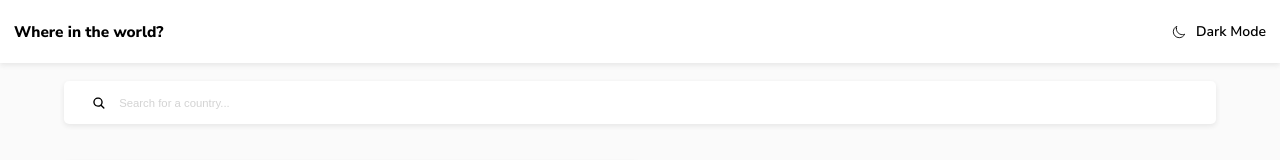
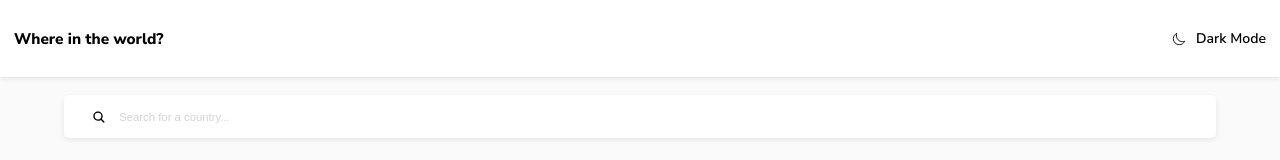
Before and after one commit to KasraTabrizi/rest-countries-api, a React (Create React App) app: page / in a window 1280 px wide. Shown: the top 160 px of the page. Built offline with nearby package versions, Linux system fonts and the light colour scheme; no server answers.

Commit message:
header padding

```diff
--- a/src/components/Header/header.module.scss
+++ b/src/components/Header/header.module.scss
@@ -6,7 +6,7 @@
   display: flex;
   justify-content: space-between;
   align-items: center;
-  padding: 1.5em 1em;
+  padding: 2em 1em;
   box-shadow: 0px 2px 5px rgba(61, 61, 61, 0.1);
   background-color: $color-neutral-white;
   h1 {
```
